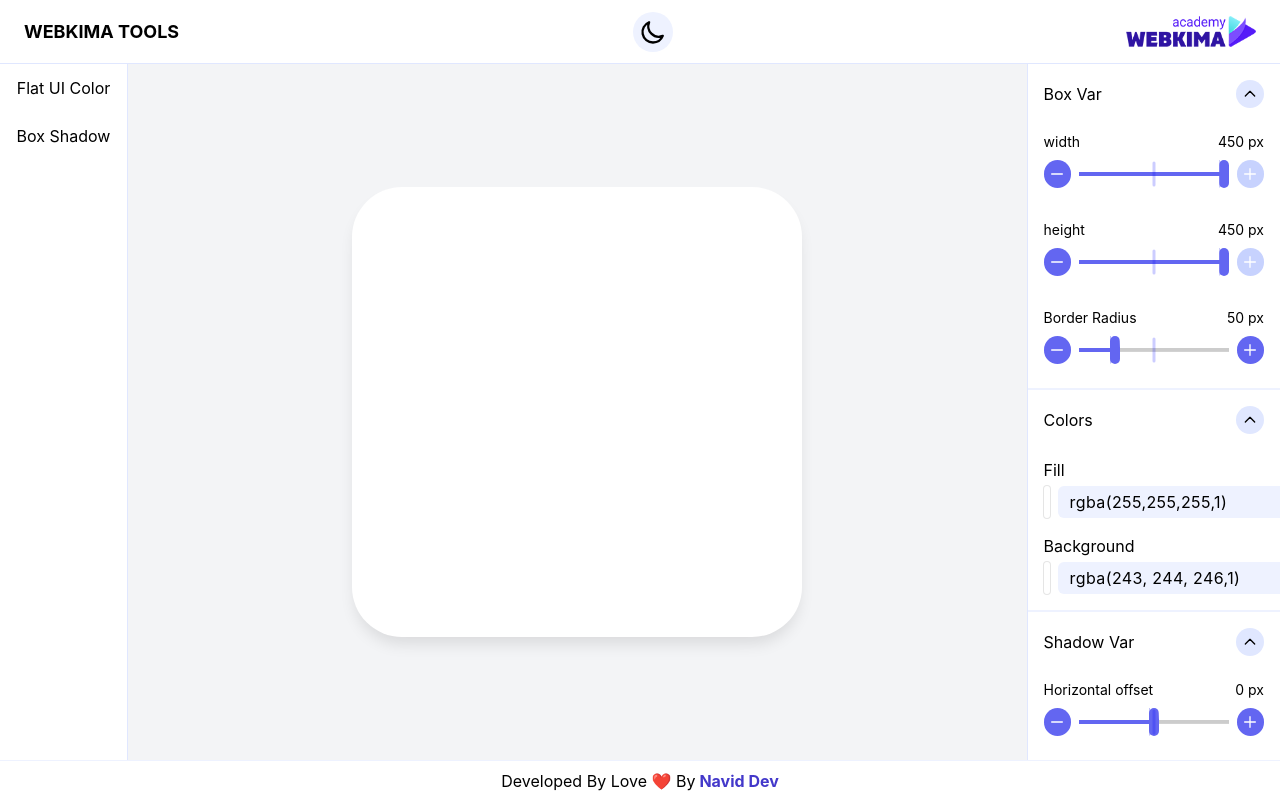
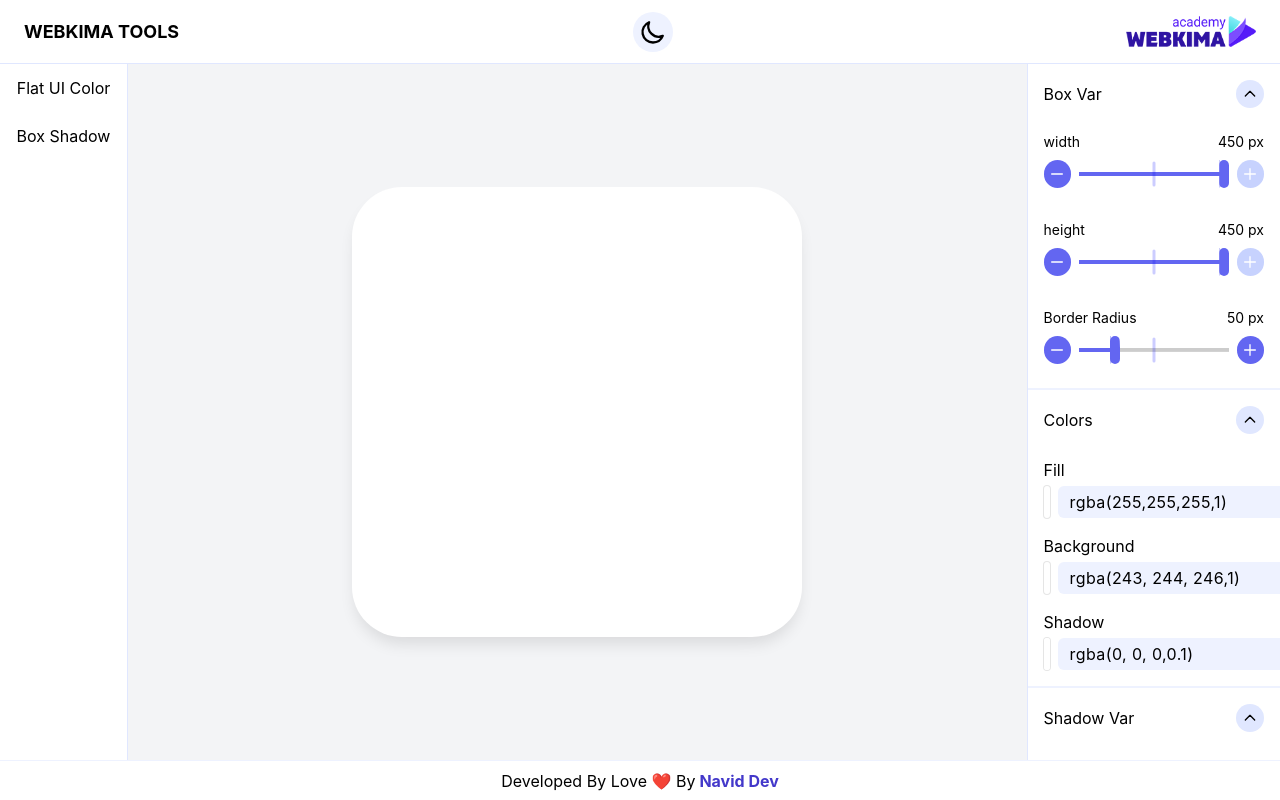
Before and after one commit to navidabdi/kimatools, a React (Create React App) app: page /box-shadow-generator in a window 1280 px wide. Built offline with nearby package versions, Linux system fonts and the light colour scheme.

Commit message:
add shadowColor to shadow generator app

```diff
--- a/src/atoms/BoxShadowAtom.js
+++ b/src/atoms/BoxShadowAtom.js
@@ -45,3 +45,8 @@ export const mainBgShadowAtom = atom({
   key: "mainBgShadowAtom",
   default: "rgba(243, 244, 246,1)",
 });
+// Shadow Color Atoms
+export const shadowColorAtom = atom({
+  key: "shadowColorAtom",
+  default: "rgba(0, 0, 0,0.1)",
+});
--- a/src/components/BoxShadow/BoxShadow.js
+++ b/src/components/BoxShadow/BoxShadow.js
@@ -8,6 +8,7 @@ import {
   spreadRadiusAtom,
   itemBgShadowAtom,
   mainBgShadowAtom,
+  shadowColorAtom,
 } from "../../atoms/BoxShadowAtom";
 import { useRecoilState } from "recoil";
 
@@ -21,6 +22,7 @@ const BoxShadow = () => {
   const [spreadRadius] = useRecoilState(spreadRadiusAtom);
   const [colorBox] = useRecoilState(itemBgShadowAtom);
   const [colorMain] = useRecoilState(mainBgShadowAtom);
+  const [shadowColor] = useRecoilState(shadowColorAtom);
 
   return (
     <div
@@ -34,7 +36,7 @@ const BoxShadow = () => {
           height: valueHeight + "px",
           borderRadius: borderRadius + "px",
           backgroundColor: colorBox,
-          boxShadow: `${horizontalOffset}px ${verticalOffset}px ${blurRadius}px ${spreadRadius}px rgba(0,0,0,0.1)`,
+          boxShadow: `${horizontalOffset}px ${verticalOffset}px ${blurRadius}px ${spreadRadius}px ${shadowColor}`,
         }}
       ></div>
     </div>
--- a/src/components/BoxShadow/BoxShadowTools.js
+++ b/src/components/BoxShadow/BoxShadowTools.js
@@ -9,6 +9,7 @@ import {
   spreadRadiusAtom,
   itemBgShadowAtom,
   mainBgShadowAtom,
+  shadowColorAtom,
 } from "../../atoms/BoxShadowAtom";
 import { useRecoilState } from "recoil";
 
@@ -26,6 +27,7 @@ const BoxShadowTools = () => {
   const [spreadRadius, setSpreadRadius] = useRecoilState(spreadRadiusAtom);
   const [colorBox, setColorBox] = useRecoilState(itemBgShadowAtom);
   const [colorMain, setColorMain] = useRecoilState(mainBgShadowAtom);
+  const [shadowColor, setShadowColor] = useRecoilState(shadowColorAtom);
 
   const presetColors = [
     "rgba(154, 205, 50,0.9)",
@@ -86,6 +88,12 @@ const BoxShadowTools = () => {
             setColor={setColorMain}
             presetColors={presetColors}
           />,
+          <ColorPicker
+            title="Shadow"
+            color={shadowColor}
+            setColor={setShadowColor}
+            presetColors={presetColors}
+          />,
         ]}
       />
       <Accordion
```
